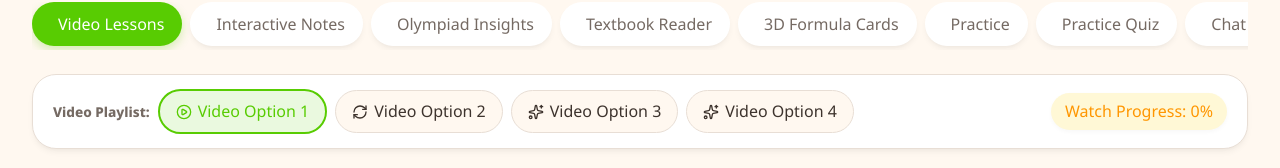
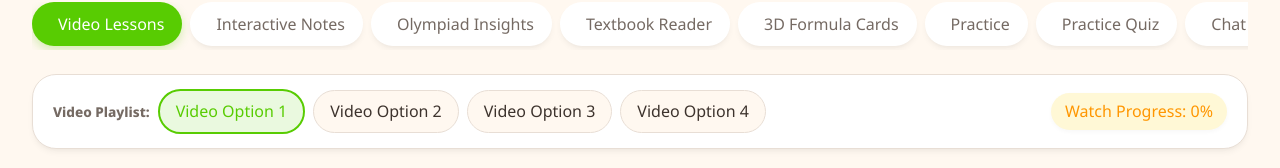
Before and after one commit to crdhanussh1104/Math_Made_Easy, a React (Vite) app: page / in a window 1280 px wide. Both pictures are taken after a click on the button "Learn". Shown: the part 425-593 px from the top of the page. Built offline with nearby package versions, Linux system fonts and the light colour scheme.

Commit message:
style: remove icons before video option buttons

```diff
--- a/src/components/learning/VideoPlayerModule.jsx
+++ b/src/components/learning/VideoPlayerModule.jsx
@@ -8,7 +8,7 @@ import { soundFx } from '../../utils/audioSynth';
 import { triggerConfetti } from '../../utils/confetti';
 import { useGame } from '../../context/GameContext';
 import {
-  Tv, PlayCircle, RefreshCw, Sparkles, CheckCircle2, ShieldAlert,
+  Tv, CheckCircle2, ShieldAlert,
   ExternalLink, AlertTriangle, Film
 } from 'lucide-react';
 
@@ -91,8 +91,6 @@ export const VideoPlayerModule = ({ chapter, activeLesson, onUnlockNextLesson })
 
             {playlist.map((vidItem, idx) => {
               const isSelected = activeVideoIdx === idx;
-              const tabIcon = idx === 0 ? PlayCircle : idx === 1 ? RefreshCw : Sparkles;
-              const IconComp = tabIcon;
 
               return (
                 <button
@@ -110,11 +108,10 @@ export const VideoPlayerModule = ({ chapter, activeLesson, onUnlockNextLesson })
                     cursor: 'pointer',
                     display: 'flex',
                     alignItems: 'center',
-                    gap: '6px',
+                    justifyContent: 'center',
                     transition: 'all 0.2s ease'
                   }}
                 >
-                  <IconComp size={16} />
                   <span>Video Option {idx + 1}</span>
                 </button>
               );
```
